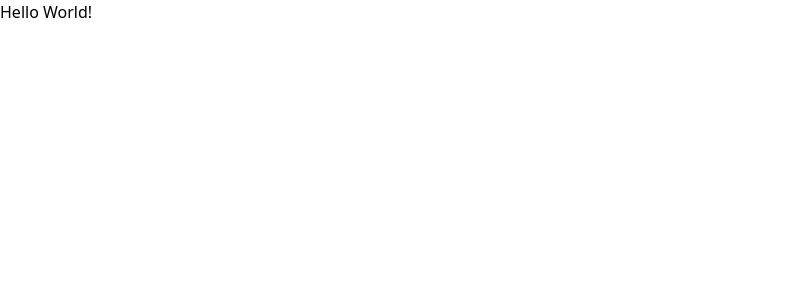
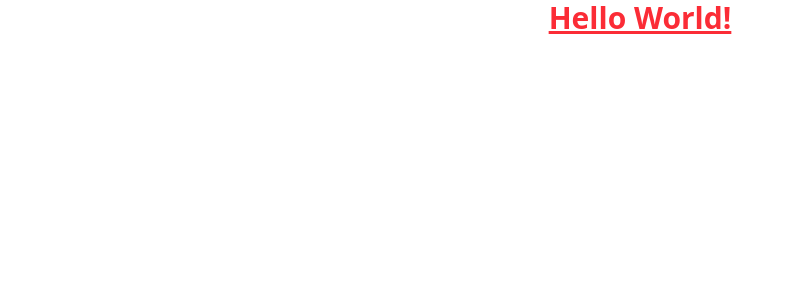
Before and after one commit to rafiq097/CertiCode, a React (Vite) app in the folder frontend/: page / in a window 1280 px wide. Shown: the top 300 px of the page, without its empty margins (0-794 px from the left). Built offline with nearby package versions, Linux system fonts and the light colour scheme.

Commit message:
working tailwind css

```diff
--- a/frontend/src/App.tsx
+++ b/frontend/src/App.tsx
@@ -5,7 +5,9 @@ function App() {
 
   return (
     <>
-      Hello World!
+      <h1 className="text-3xl font-bold underline text-center text-red-500">
+        Hello World!
+      </h1>
     </>
   )
 }
```
